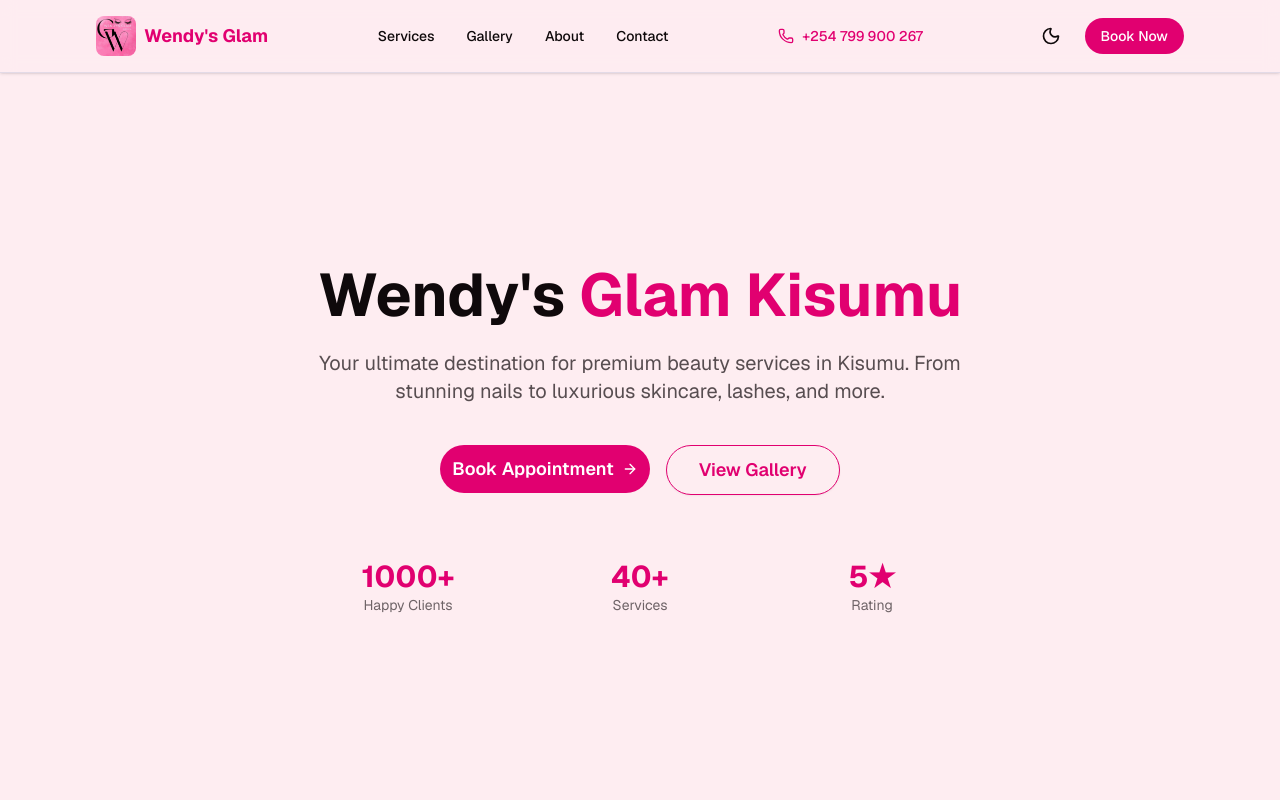
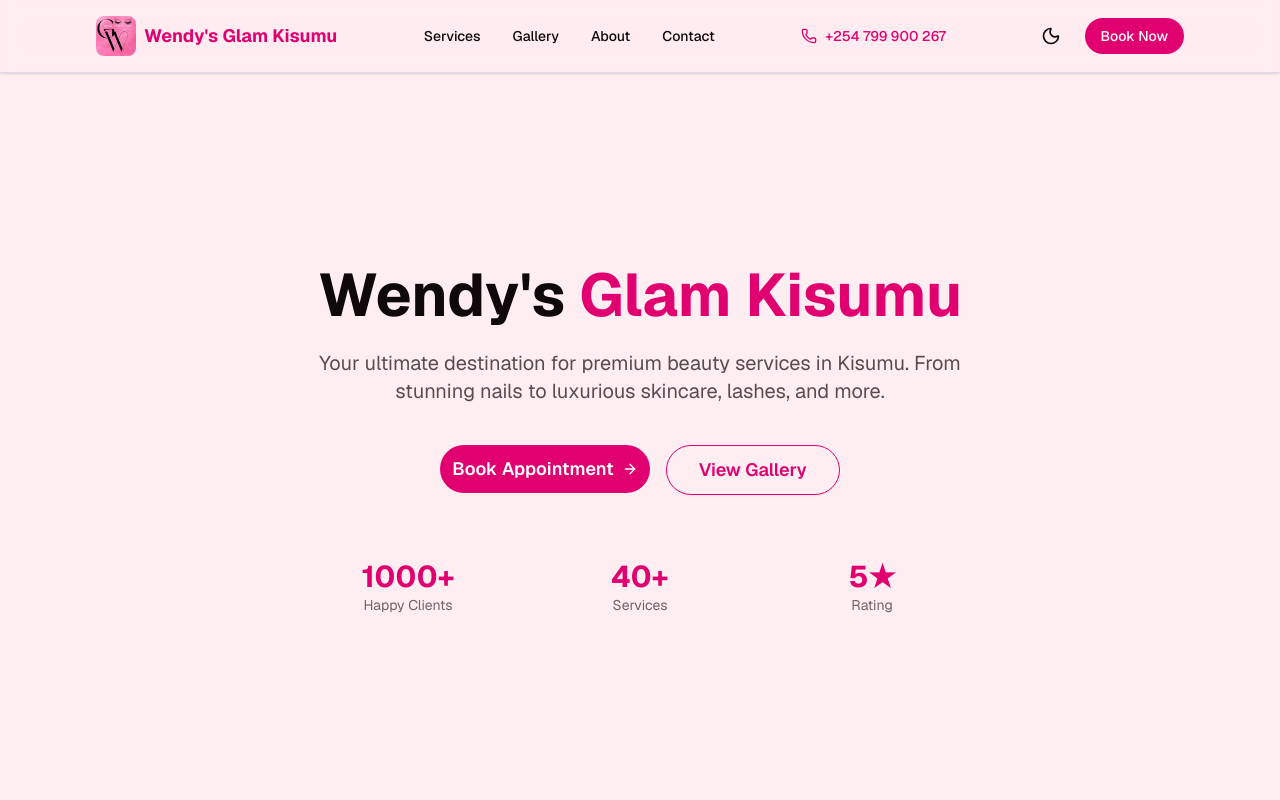
Before and after one commit to Hac254/Wendy-s-Glam-Kisumu, a Next.js app: page / in a window 1280 px wide. Shown: the top 800 px of the page. Built offline with nearby package versions, Linux system fonts and the light colour scheme.

Commit message:
gallery edit

```diff
--- a/components/Navigation.tsx
+++ b/components/Navigation.tsx
@@ -38,7 +38,7 @@ export function Navigation({ onBookingClick }: NavigationProps) {
               alt="Wendy's Glam Kisumu"
               className="h-10 w-10 object-cover rounded-lg"
             />
-            <span className="text-lg font-bold text-primary hidden sm:inline">Wendy&apos;s Glam</span>
+            <span className="text-lg font-bold text-primary hidden sm:inline">Wendy&apos;s Glam Kisumu</span>
           </div>
 
           {/* Desktop Menu */}
```
